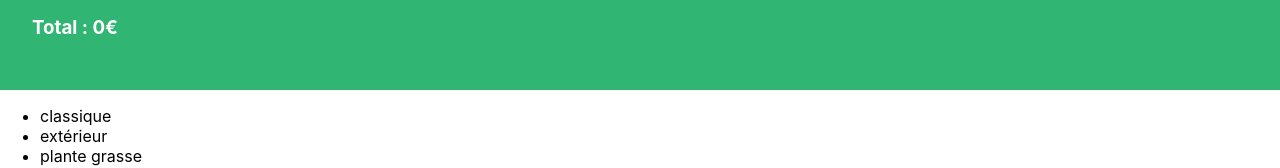
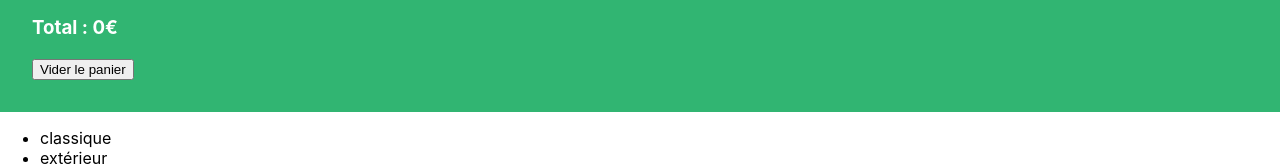
Before and after one commit to JonathanG-coder/La-maison-jungle, a React (Create React App) app: page / in a window 1280 px wide. Both pictures are taken after a click on the button "Ouvrir le Panier". Shown: the part 296-464 px from the top of the page. Built offline with nearby package versions, Linux system fonts and the light colour scheme.

Commit message:
Added Empty Cart button to reset cart state

```diff
--- a/src/components/Cart/Cart.js
+++ b/src/components/Cart/Cart.js
@@ -17,6 +17,7 @@ function Cart() {
                 </button>
             </div>
             <h3>Total : {monsteraPrice * cart}€</h3>
+			<button onClick={() => updateCart(0)}>Vider le panier</button>
         </div>
     ) : (
         <button onClick={() => setIsOpen(true)}>Ouvrir le Panier</button>
```
